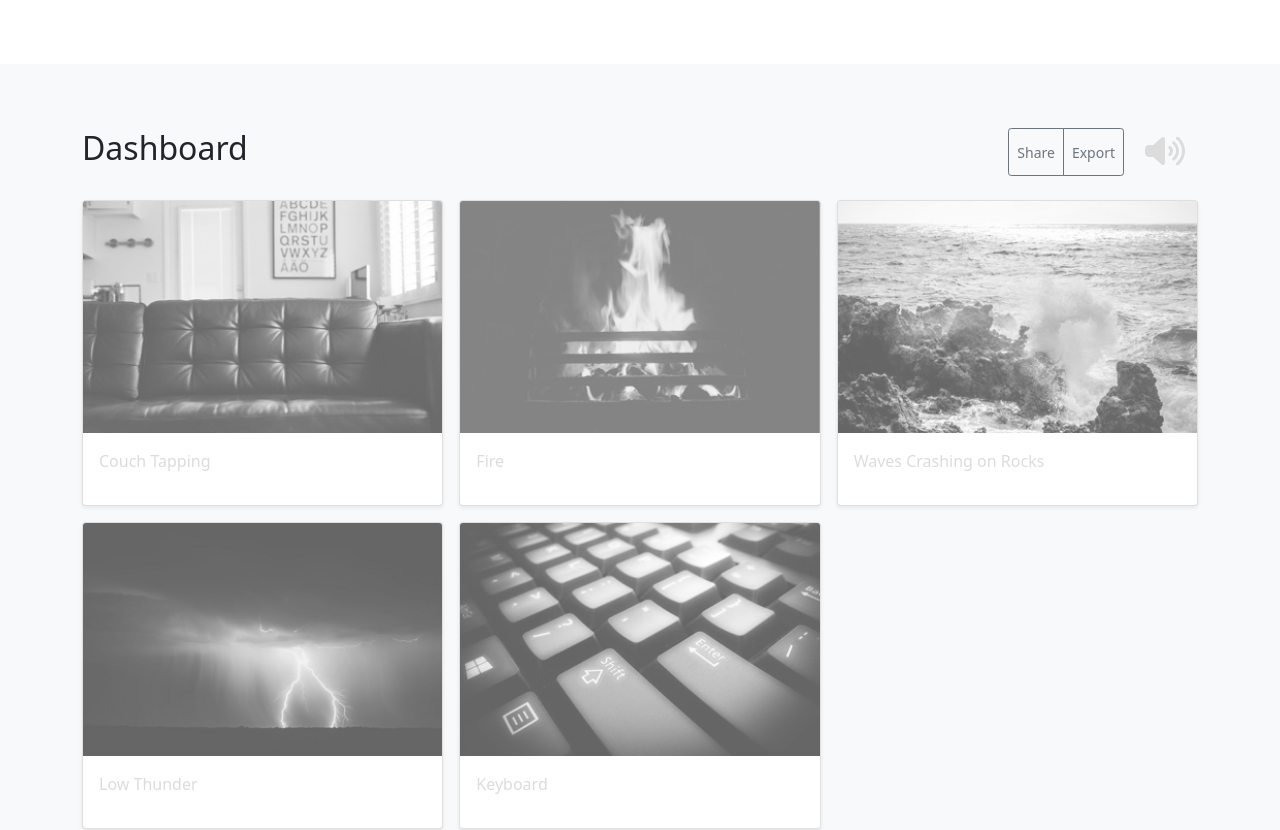
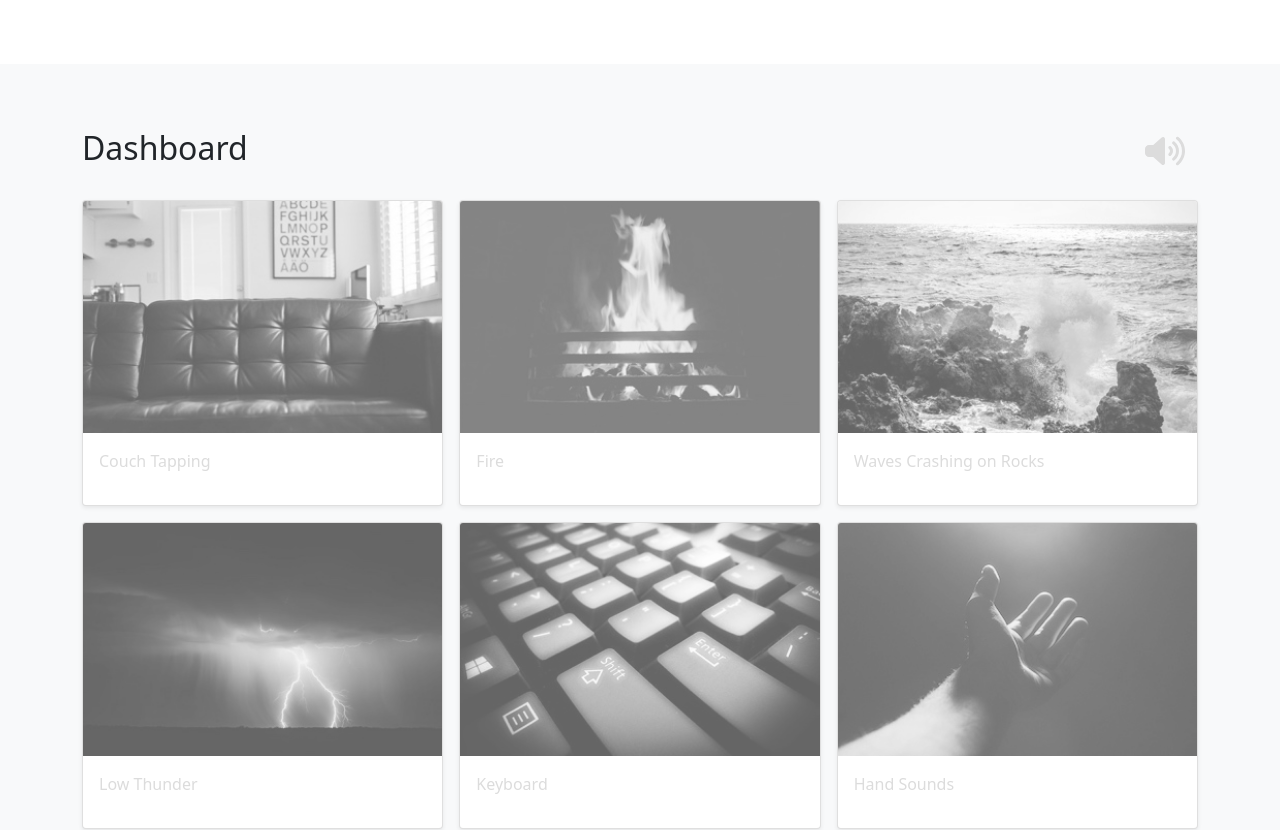
Before and after one commit to pedrocatre/asmr-waves-frontend2, a React (Create React App) app: page / in a window 1280 px wide. Shown: the part 260-1090 px from the top of the page. Built offline with nearby package versions, Linux system fonts and the light colour scheme; no server answers.

Commit message:
added handsound

```diff
--- a/src/soundlist.jsx
+++ b/src/soundlist.jsx
@@ -134,8 +134,8 @@ class SoundsList extends React.Component {
                         <h1 className="h2">Dashboard</h1>
                         <div className="btn-toolbar mb-2 mb-md-0">
                             <div className="btn-group me-2">
-                                <button type="button" className="btn btn-sm btn-outline-secondary">Share</button>
-                                <button type="button" className="btn btn-sm btn-outline-secondary">Export</button>
+{/*                                 <button type="button" className="btn btn-sm btn-outline-secondary">Share</button> */}
+{/*                                 <button type="button" className="btn btn-sm btn-outline-secondary">Export</button> */}
                             </div>
                             <div onClick={() => this.mute()}>
                                 <button className={classNames('btn','btn-link','icon', {'d-none': !this.state.isMuted})}>
--- a/src/sounds.js
+++ b/src/sounds.js
@@ -4,11 +4,13 @@ import FireImg from './images/fire.jpg';
 import WavesCrashingOnRocksImg from './images/waves_crashing_on_rocks.jpg';
 import LowThunderImg from './images/low_thunder.jpg';
 import KeyboardTypingImg from './images/keyboard_typing.jpg';
+import HandSoundImg from './images/handsound.jpg';
 import fireMp3 from './sounds/fire.mp3';
 import wavesCrashingOnRocksMp3 from './sounds/waves_crashing_on_rocks.mp3';
 import lowThunderMp3 from './sounds/low_thunder.mp3';
 import keyboardTypingMp3 from './sounds/keyboard_typing.mp3';
 import couchMp4 from './sounds/couch_tapping.mp4';
+import handSoundsMp3 from './sounds/handsounds.mp3';
 import {Howl, Howler} from 'howler';
 
 // We use sprites for the songs as a trick. Just playing the sound in a loop creates a noticeable gap
@@ -95,4 +97,21 @@ export default [
         volume: 50,
         img: KeyboardTypingImg
     }
+    ,
+        {
+            id: 'hand-sounds',
+            title: 'Hand Sounds',
+            sound: new Howl({
+                src: [handSoundsMp3],
+                sprite: {
+                    main: [100, 7000, true]
+                },
+                onend: function() {
+                    console.log('Finished hand sounds!');
+                }
+            }),
+            isPlaying: false,
+            volume: 100,
+            img: HandSoundImg
+        }
 ]
```
Also changed, not shown: src/images/handsound.jpg (added), 1 other file (tests, documents, lock files or other folders).
